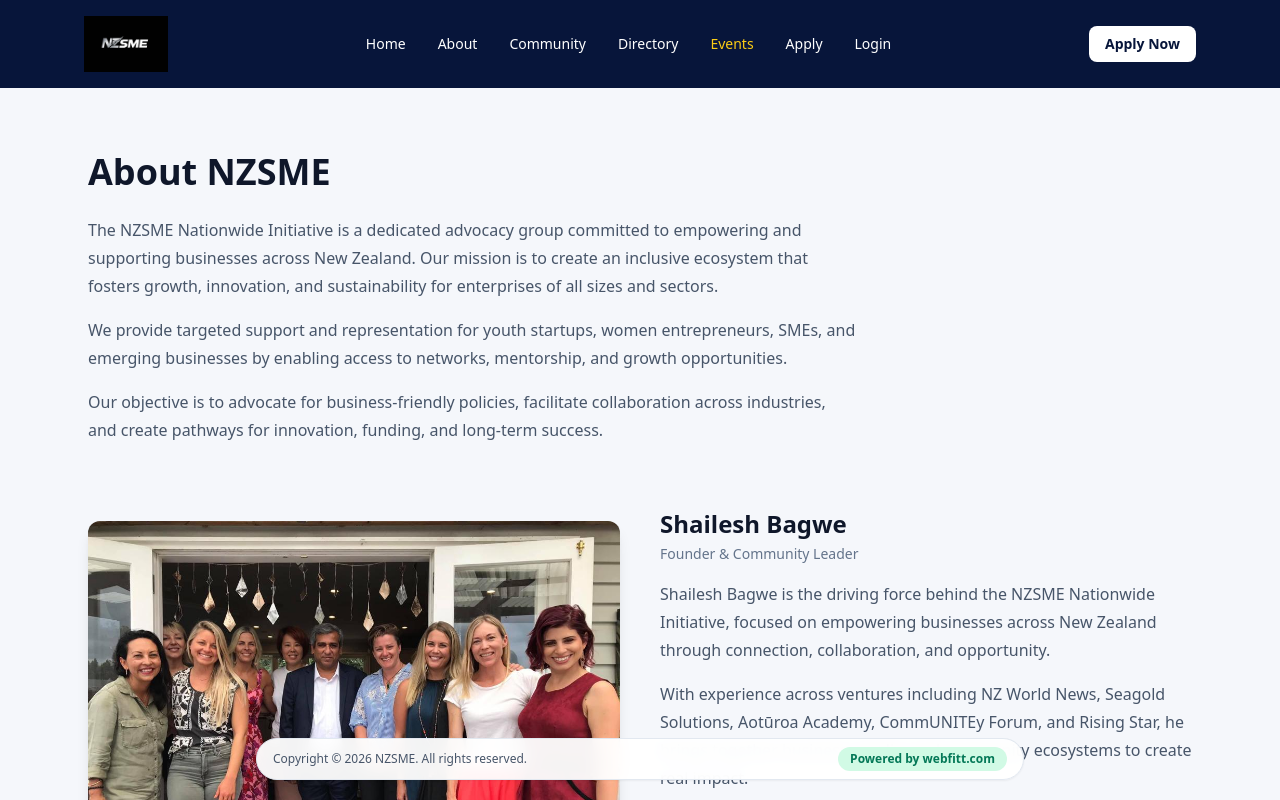
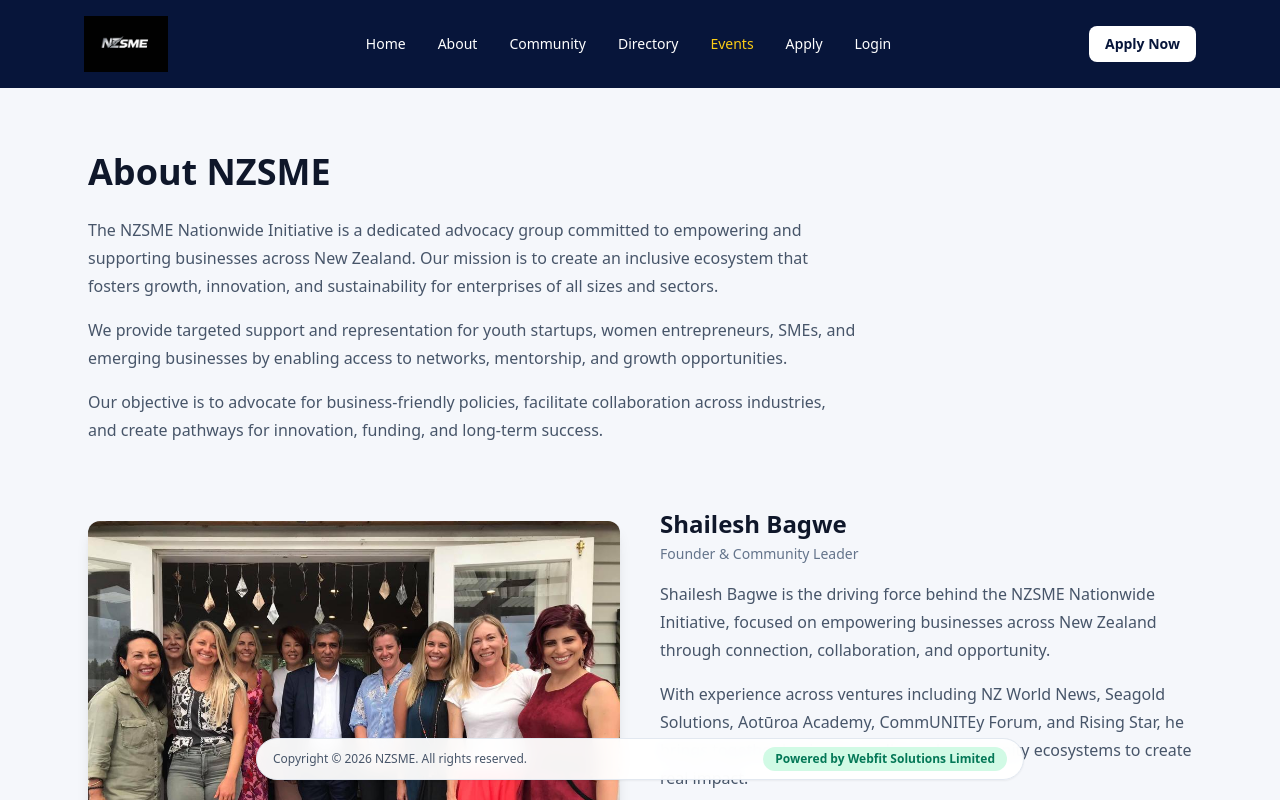
Before and after one commit to nzsme2026/nzsme, a Next.js app: page /about in a window 1280 px wide. Shown: the top 800 px of the page. Built offline with nearby package versions, Linux system fonts and the light colour scheme.

Commit message:
updated Youtube URL

```diff
--- a/app/events/auckland-2026/page.tsx
+++ b/app/events/auckland-2026/page.tsx
@@ -41,7 +41,7 @@
 
           <div className="relative w-full pb-[56.25%] h-0 rounded-xl overflow-hidden shadow-lg">
             <iframe
-              src="https://www.youtube.com/embed/Et62Cpvj1mI"
+              src="https://www.youtube.com/watch?v=jogYCMiPL20"
               title="NZSME Auckland Launch Event 2026"
               className="absolute top-0 left-0 w-full h-full"
               allow="accelerometer; autoplay; clipboard-write; encrypted-media; gyroscope; picture-in-picture"
--- a/components/BottomStatusBar.tsx
+++ b/components/BottomStatusBar.tsx
@@ -6,12 +6,14 @@
           Copyright © 2026 NZSME. All rights reserved.
         </div>
 
-        <button
-          type="button"
+        <a
+          href="https://webfitt.co.nz"
+          target="_blank"
+          rel="noopener noreferrer"
           className="rounded-full bg-emerald-100 px-3 py-1 font-semibold text-emerald-700 hover:bg-emerald-200 transition"
         >
-          Powered by webfitt.com
-        </button>
+          Powered by Webfit Solutions Limited
+        </a>
       </div>
     </div>
   );
```
